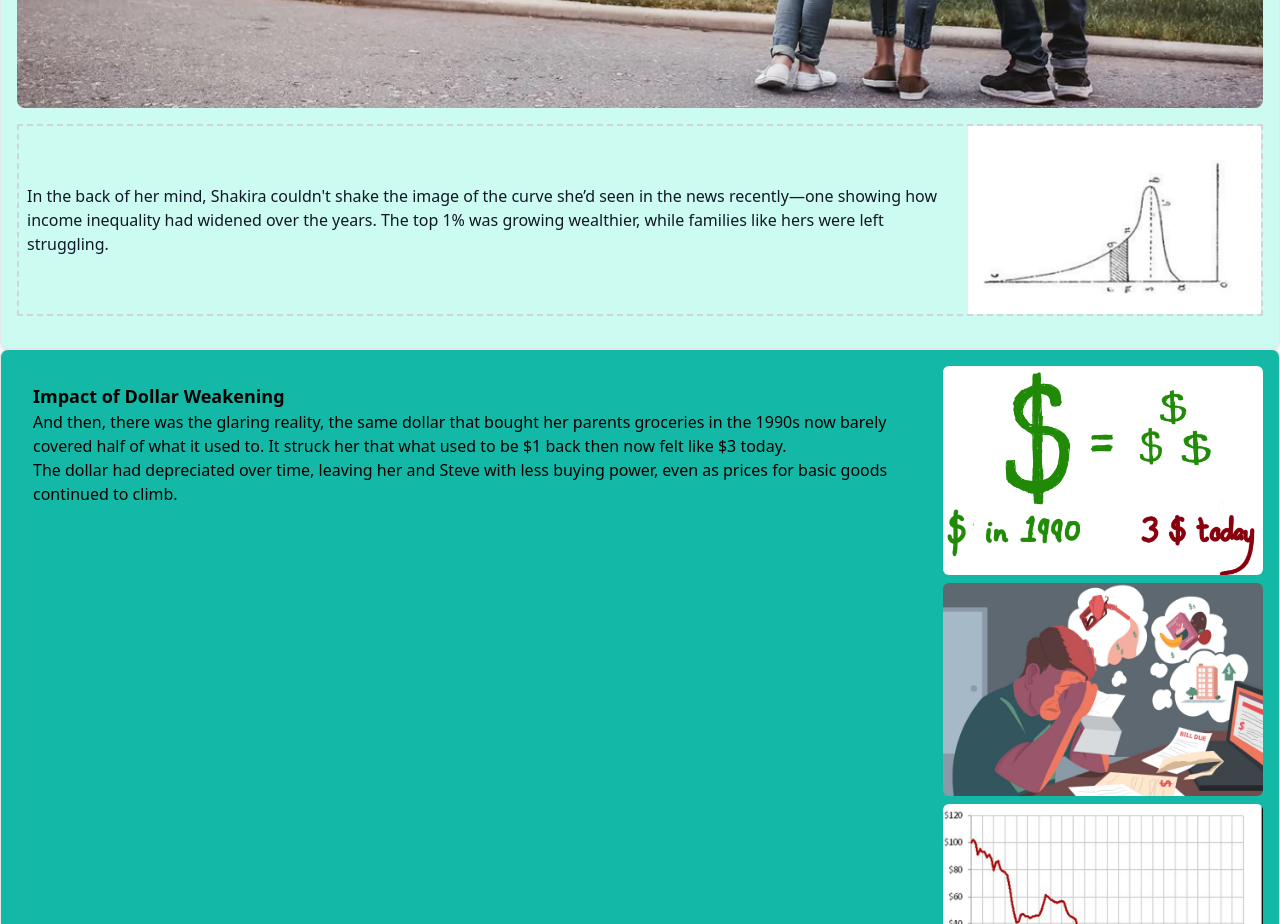
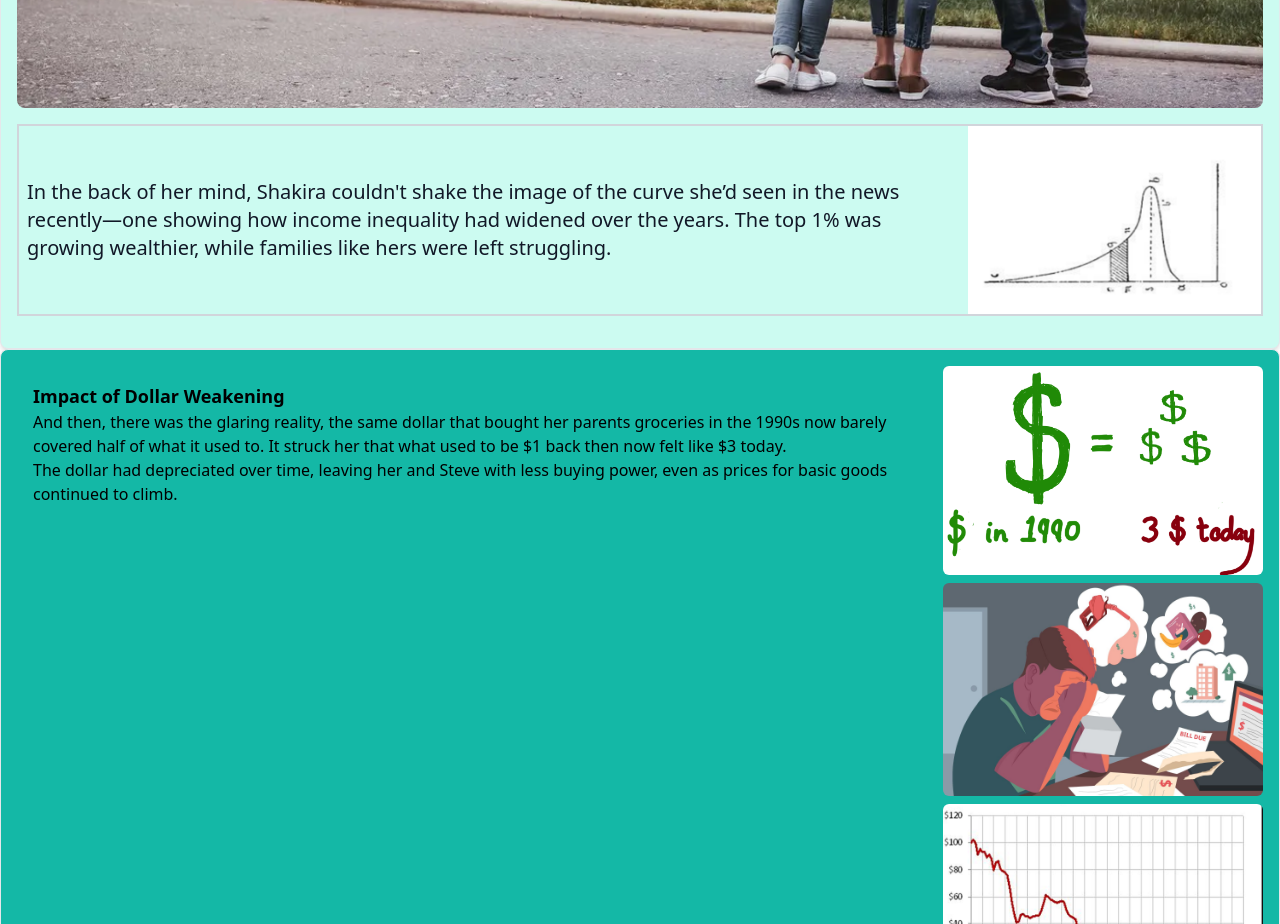
Before and after one commit to mehassanhmood/StoryBoarding, a React (Vite) app: page / in a window 1280 px wide. Shown: the part 1140-2064 px from the top of the page. Built offline with nearby package versions, Linux system fonts and the light colour scheme.

Commit message:
font size

```diff
--- a/src/components/Persona.jsx
+++ b/src/components/Persona.jsx
@@ -64,8 +64,8 @@ const Persona = () => {
           className={`w-full h-auto rounded-lg mt-4 transition-opacity duration-100 ${isVisible ? 'opacity-100' : 'opacity-0'}`}
         />
       </div>
-      <div className="placeholder-chart border-dashed border-2 border-gray-300 h-48 flex items-center justify-center mb-4">
-        <span className="text-gray-900 p-2">
+      <div className=" border-2 border-gray-300 h-48 flex items-center justify-center mb-4">
+        <span className="text-xl text-gray-900 p-2">
           In the back of her mind, Shakira couldn't shake the image of the
           curve she’d seen in the news recently—one showing how income
           inequality had widened over the years. The top 1% was growing
```
